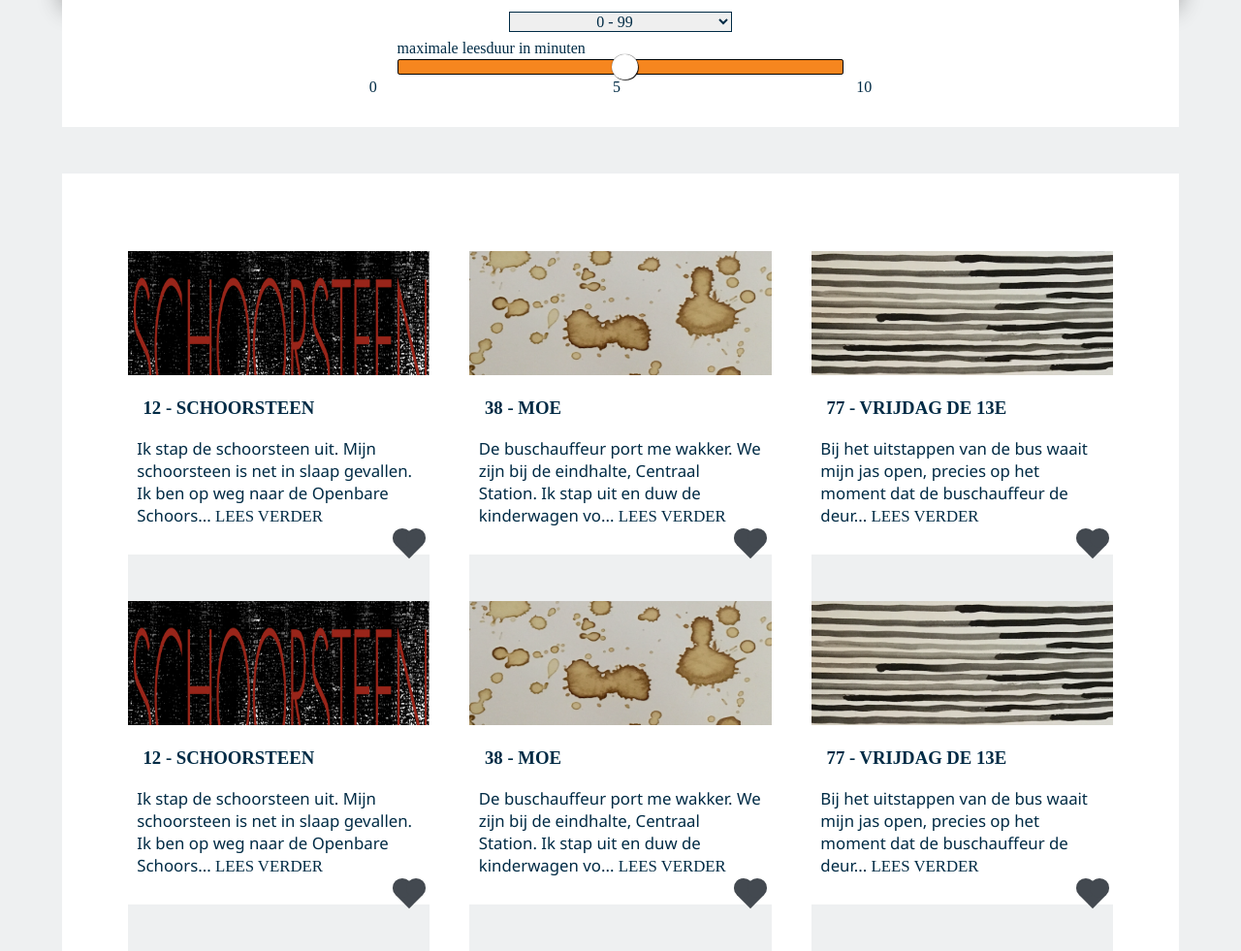
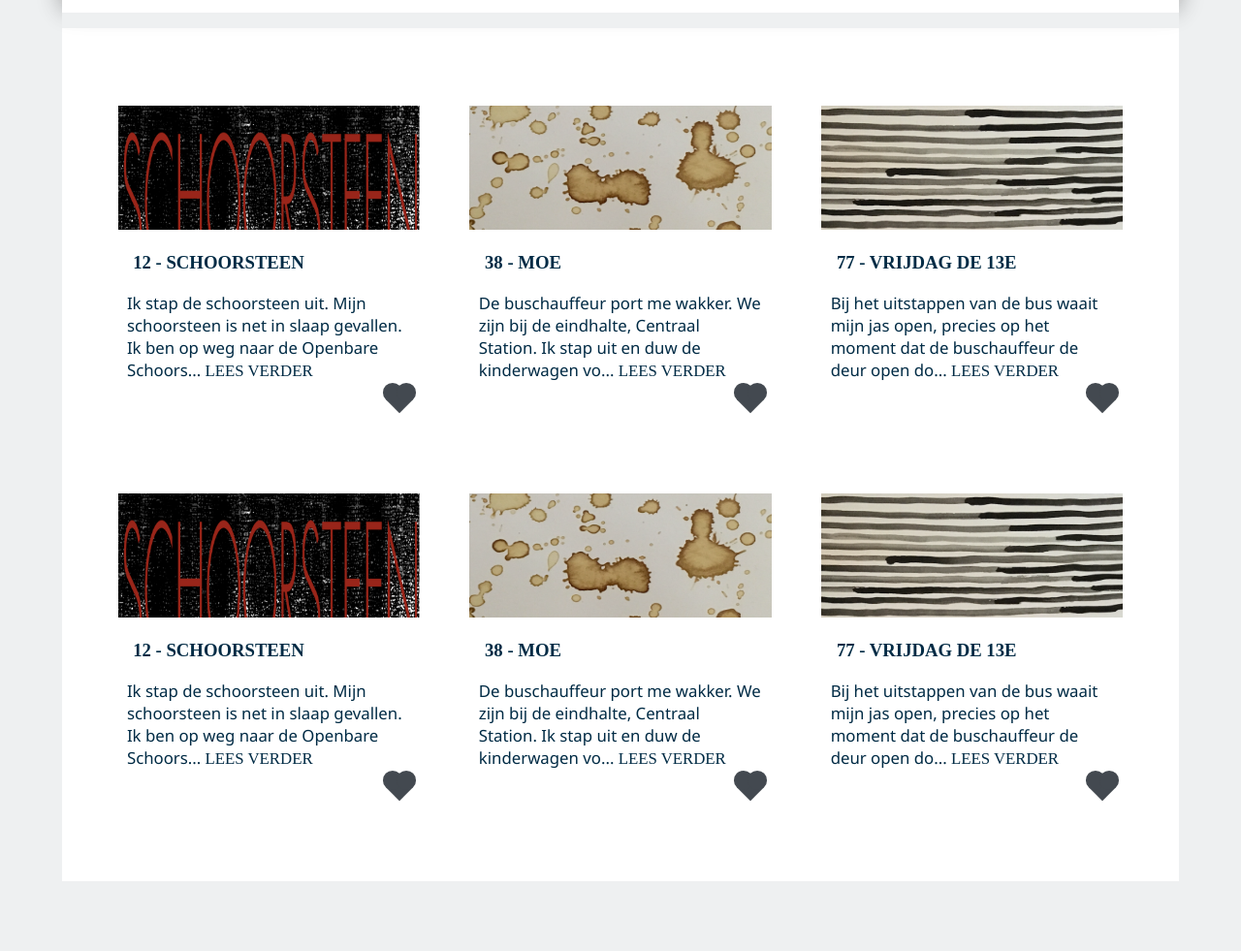
Before and after one commit to SanneAsjes/projectWEB, a plain HTML site: page index.html in a window 1280 px wide. Shown: the part 827-1808 px from the top of the page at 97% size. After the commit the page ends 1736 px from the top, so only its background shows below. Drawn offline with Linux system fonts and the light colour scheme.

Commit message:
laatste loodjes

```diff
--- a/css/main.css
+++ b/css/main.css
@@ -1,3 +1,14 @@
+    padding-top: 1em;1/*div.panel {*/
+    padding: 0 18px;
+    background-color: white;
+    max-height: 0;
+    overflow: hidden;
+    transition: max-height 0.2s ease-out;
+}
+
+;enon:yalpsid
+;enon:yalpsid
+;enon :redrob
 /*
 Kleurcodes
   Donkerblauw:
@@ -166,7 +177,7 @@ article>img{
   padding: 0;
   margin-top: 0.5em;
   background-image: url(../images/main-bg.png);
-  background-repeat: no-repeat;
+  /*background-repeat: no-repeat;*/
   max-width: 100vw;
   height: 8em;
 }
@@ -256,9 +267,18 @@ section>button{
 }
 
 section>div{
-  padding-top: 1em;
+
   background-color: #FFFFFF;
-  border-bottom: 3em solid #EEF0F1;
+  border-bottom: 1em solid #EEF0F1;
+
+}
+
+div.panel {
+    padding-top: 1em;
+    background-color: white;
+    max-height: 0;
+    overflow: hidden;
+    transition: max-height 0.2s ease-out;
 }
 
 select{
@@ -612,7 +632,7 @@ section>article>img{
   }
 
   section>article{
-    height:auto;
+    /*height:auto;*/
     width: 65vw;
   }
 
@@ -704,11 +724,10 @@ section>article>img{
 
   section>article{
     margin: 0;
-    margin-left:1%;
-    margin-right:1%;
     padding: 0;
     width: 30%;
     background: #fff;
+    border: none;
   }
 
   section>article>img{
--- a/index.html
+++ b/index.html
@@ -40,10 +40,10 @@
       uit en duw de kinderwagen vo...<a href="moe.html">lees verder</a>
     </p>
   </div>
-    <h3>Regenboog</h3>
+    <h3>38 - Moe</h3>
 
-    <p>Bus 21. Ik stap uit. Het is een gure dag, geen ultraviolette zonnestralen
-      die het tere huidje van mijn zoontje aant...
+    <p>De buschauffeur port me wakker. We zijn bij de eindhalte, Centraal Station. Ik stap
+      uit en duw de kinderwagen vo...
     </p>
     <button><a href="moe.html">Lees verder > </a></button>
 </article>
@@ -52,7 +52,7 @@
   <h2> Alle verhalen </h2>
   <!-- sorteer alle verhalen -->
     <button  class="accordion">Filter</button>
-    <div>
+    <div class="panel">
       <form>
         <select>
           <option value="0-99"> 0 - 99 </option>
@@ -108,7 +108,7 @@
     <h3>77 - Vrijdag de 13e</h3>
 
     <p>Bij het uitstappen van de bus waait mijn jas open, precies op het moment dat
-      de buschauffeur de deur...<a href="vrijdag.html"> Lees verder </a>
+      de buschauffeur de deur open do...<a href="vrijdag.html"> Lees verder </a>
     </p>
     <div class="heart-shape"></div>
   </article>
@@ -150,7 +150,7 @@
     <h3>77 - Vrijdag de 13e</h3>
 
     <p>Bij het uitstappen van de bus waait mijn jas open, precies op het moment dat
-      de buschauffeur de deur...<a href="vrijdag.html"> Lees verder </a>
+      de buschauffeur de deur open do...<a href="vrijdag.html"> Lees verder </a>
     </p>
     <div class="heart-shape"></div>
     <!-- <button><img src="images/add_btn.png"></button>
```
